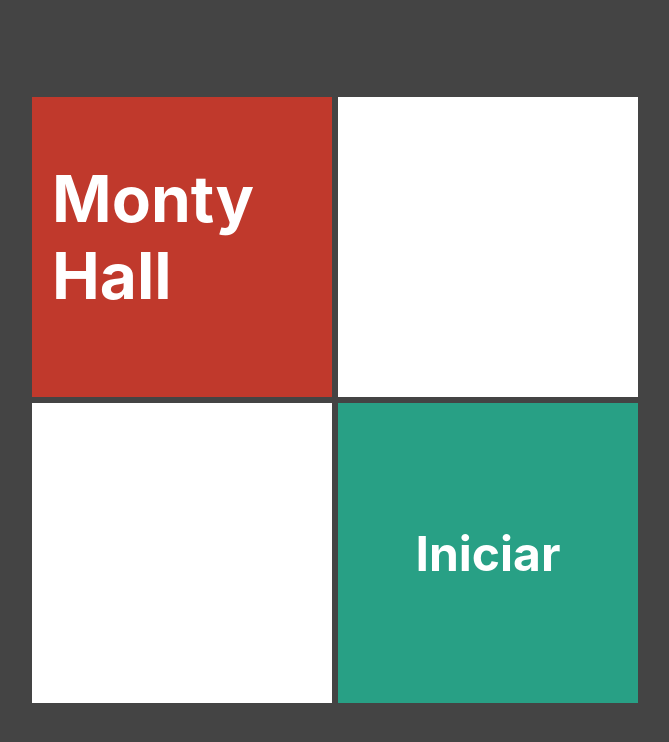
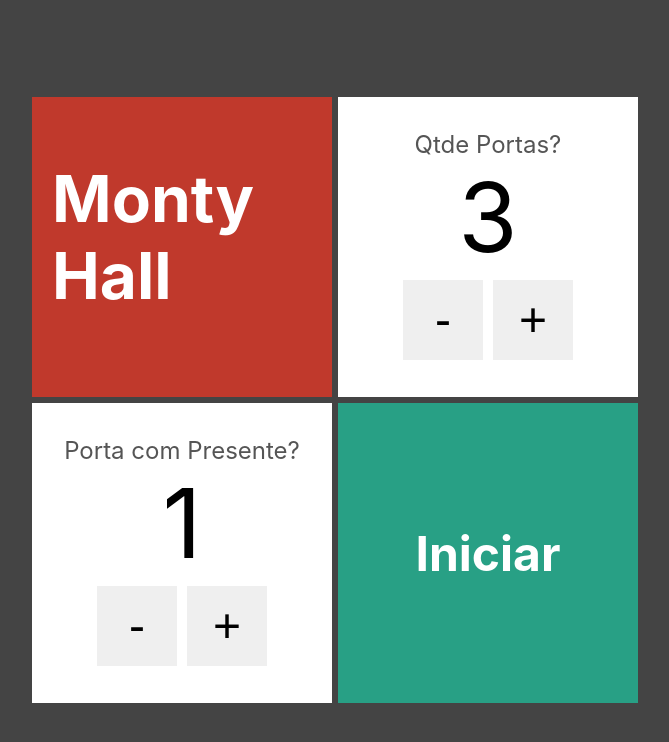
Before and after one commit to josuecamelo/portas-projeto-nextjs, a Next.js app: page / in a window 1280 px wide. Shown: the top 742 px of the page, without its empty margins (305-974 px from the left). Built offline with nearby package versions, Linux system fonts and the light colour scheme.

Commit message:
Finalização Jogo Portas

```diff
--- /dev/null
+++ b/components/EntradaNumerica.tsx
@@ -0,0 +1,23 @@
+import styles from "../styles/EntradaNumerica.module.css"
+
+interface EntradaNumericaProps {
+    text: string
+    value: number
+    onChange: (newValue: number) => void
+}
+
+export default function EntradaNumerica(props: EntradaNumericaProps) {
+    const dec = () => props.onChange(props.value - 1)
+    const inc = () => props.onChange(props.value + 1)
+
+    return (
+        <div className={styles.entradaNumerica}>
+            <span className={styles.text}>{props.text}</span>
+            <span className={styles.value}>{props.value}</span>
+            <div className={styles.botoes}>
+                <button className={styles.btn} onClick={dec}>-</button>
+                <button className={styles.btn} onClick={inc}>+</button>
+            </div>
+        </div>
+    )
+}
--- a/components/Presente.jsx
+++ b/components/Presente.tsx
@@ -8,5 +8,5 @@ export default function Presente() {
       <div className={styles.laco1}></div>
       <div className={styles.laco2}></div>
     </div>
-  );
+  )
 }
--- a/pages/api/hello.js
+++ b/pages/api/hello.js
@@ -1,5 +1,5 @@
-// Next.js API route support: https://nextjs.org/docs/api-routes/introduction
-
-export default function handler(req, res) {
+const hello = (req, res) => {
   res.status(200).json({ name: 'John Doe' })
 }
+
+export default hello
--- a/pages/index.tsx
+++ b/pages/index.tsx
@@ -1,8 +1,12 @@
+import styles from "../styles/Formulario.module.css"
 import Cartao from "../components/Cartao";
-import styles from "../styles/Formulario.module.css"
 import Link from "next/link"
+import EntradaNumerica from "../components/EntradaNumerica";
+import { useState } from "react";
 
 export default function Formulario() {
+  const [qtdePortas, setQtdePortas] = useState(3)
+  const [comPresente, setComPresente] = useState(1)
 
   return (
     <div className={styles.formulario}>
@@ -10,16 +14,24 @@ export default function Formulario() {
         <Cartao bgcolor="#c0392c">
           <h1>Monty Hall</h1>
         </Cartao>
-        <Cartao />
+        <Cartao>
+          <EntradaNumerica text="Qtde Portas?"
+            value={qtdePortas}
+            onChange={novaQtde => setQtdePortas(novaQtde)} />
+        </Cartao>
       </div>
       <div>
-        <Cartao />
+        <Cartao>
+          <EntradaNumerica text="Porta com Presente?"
+            value={comPresente}
+            onChange={novaPortaComPresente => setComPresente(novaPortaComPresente)} />
+        </Cartao>
         <Cartao bgcolor="#28a085">
-          <Link href={`/jogo/4/2`}>
-            <h2 className={styles.link} style={{flex: "1", margin: 0}}>Iniciar</h2>
+          <Link href={`/jogo/${qtdePortas}/${comPresente}`} passHref>
+            <h2 className={styles.link}>Iniciar</h2>
           </Link>
         </Cartao>
       </div>
     </div>
-  );
+  )
 }
--- /dev/null
+++ b/styles/EntradaNumerica.module.css
@@ -0,0 +1,32 @@
+.entradaNumerica {
+    display: flex;
+    flex: 1;
+    flex-direction: column;
+    align-items: center;
+    justify-content: center;
+    color: #000;
+}
+
+.text {
+    color: #555;
+    font-size: 1.5rem;
+}
+
+.value {
+    font-size: 6rem;
+}
+
+.botoes {
+    display: flex;
+}
+
+.btn {
+    display: flex;
+    justify-content: center;
+    align-items: center;
+    font-size: 3rem;
+    height: 80px;
+    width: 80px;
+    margin: 5px;
+    border: none;
+}
```
Also changed, not shown: pages/jogo/[portas]/[temPresente].tsx (+17 -2 lines).
